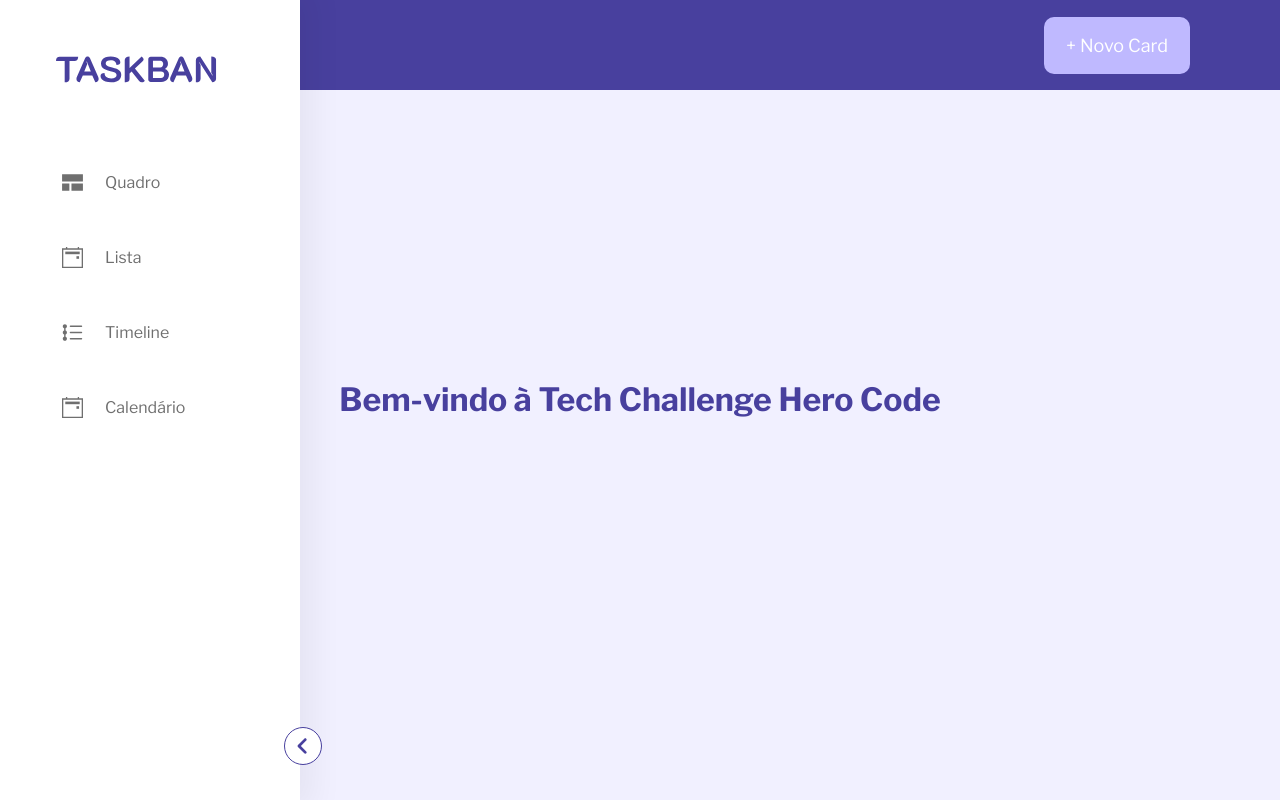
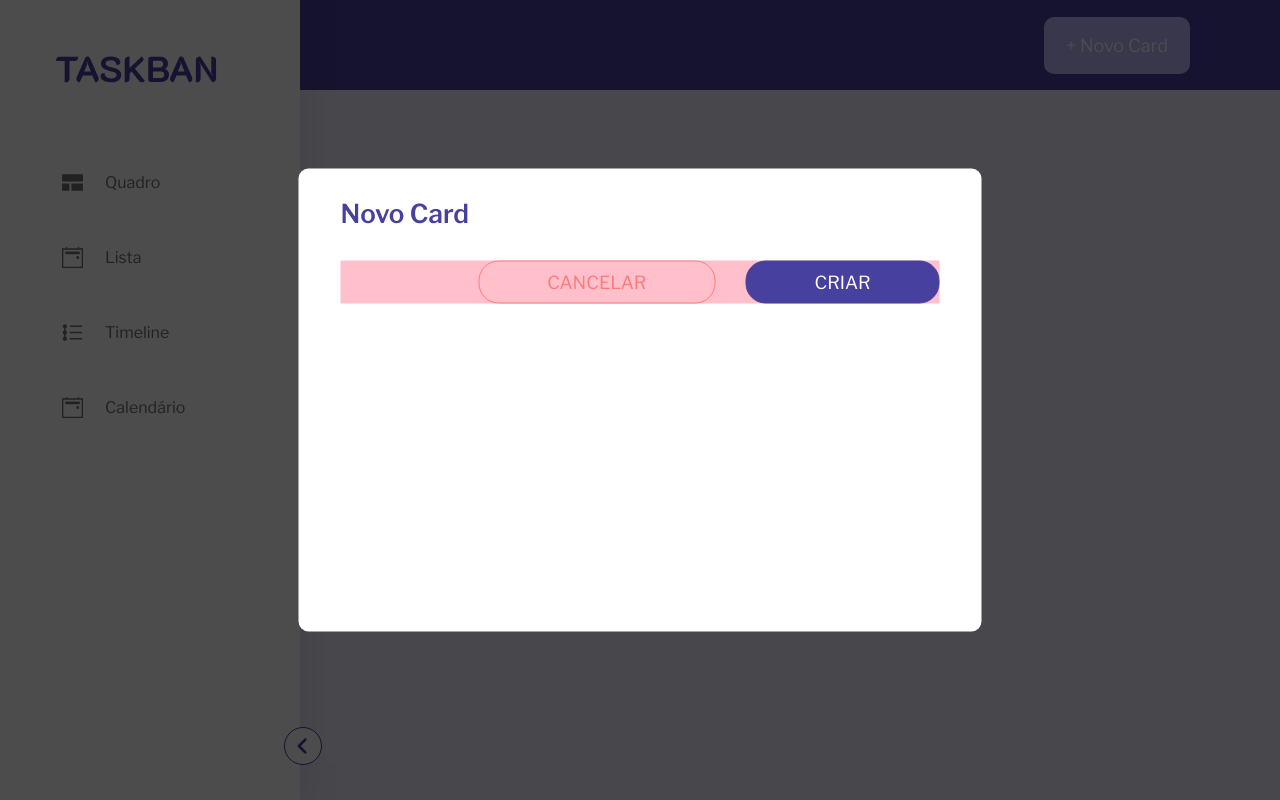
Before and after one commit to cristianmeelo/challenge-frontend-herocode-react, a React (Vite) app: page / in a window 1280 px wide. Built offline with nearby package versions, Linux system fonts and the light colour scheme.

Commit message:
:sparkles: feat: started implementations of modal

```diff
--- a/src/App.tsx
+++ b/src/App.tsx
@@ -7,6 +7,7 @@ import Timeline from './components/Timeline/Timeline';
 import Calendar from './components/Calendar/Calendar';
 import List from './components/List/List';
 import Welcome from './components/Welcome/Welcome';
+import Modal from './components/Modal/Modal';
 
 export default function App() {
   const [isSidebarOpen, setIsSidebarOpen] = useState(true);
@@ -40,6 +41,7 @@ export default function App() {
       <Header />
       <Sidebar isSidebarOpen={isSidebarOpen} toggleSidebar={toggleSidebar} selectedItem={selectedItem} handleItemClicked={handleItemClicked} />
       <DynamicContent selectedLabel={selectedItem} />
+      <Modal />
     </>
   );
 }
--- a/src/components/Board/Column/Task/TaskDeadline/TaskDeadline.tsx
+++ b/src/components/Board/Column/Task/TaskDeadline/TaskDeadline.tsx
@@ -1,4 +1,4 @@
-import formatDate from 'src/functions/formatDate';
+import formatDate from '../../../../../functions/formatDate/formatDate';
 import Clock from '../../../../Icons/Clock/Clock';
 import DoneIcon from '../../../../Icons/Done/Done';
 import * as S from './TaskDeadline.styles';
--- a/src/components/Button/Button.styles.ts
+++ b/src/components/Button/Button.styles.ts
@@ -13,7 +13,7 @@ export const Button = styled.button<ButtonProps>`
   ${({ shape }) => shape === 'rounded' && `border-radius: 20px;`}
   ${({ shape }) => shape === 'square' && `border-radius: 0.625rem;`}
 
-  ${({ variant, theme }) =>
+  ${({ variant, theme, color }) =>
     variant === 'contained'
       ? `
       background-color: ${theme.colors.primary.purple_400};
@@ -26,11 +26,23 @@ export const Button = styled.button<ButtonProps>`
       }
     `
       : `
+      padding: 0.625rem 4.25rem;
       background-color: transparent;
-      color: #3498db;
+      border: 1px solid ${
+        color === 'error'
+          ? theme.colors.semantic.error.red_200
+          : color === 'success'
+            ? theme.colors.semantic.success.green_400
+            : theme.colors.primary.purple_600
+      } ;
+      color: ${
+        color === 'error' ? theme.colors.semantic.error.red_200 : color === 'success' ? theme.colors.semantic.success.green_400 : theme.colors.neutral.white_000
+      } ;
+      background-color: ${color === 'error' ? 'transparent' : color === 'success' ? 'transparent' : theme.colors.primary.purple_600} ;
+
       &:hover {
-        background-color: #3498db;
-        color: #fff;
+        background-color: ${theme.colors.primary.purple_400};
+        color: ${theme.colors.primary.purple_600};
       }
     `}
 `;
--- a/src/components/Button/Button.tsx
+++ b/src/components/Button/Button.tsx
@@ -1,8 +1,8 @@
 import * as S from './Button.styles';
 
-const Button = ({ children, variant = 'contained', shape = 'square' }: ButtonProps) => {
+const Button = ({ children, variant = 'contained', shape = 'square', color }: ButtonProps) => {
   return (
-    <S.Button variant={variant} shape={shape}>
+    <S.Button variant={variant} shape={shape} color={color}>
       {children}
     </S.Button>
   );
--- /dev/null
+++ b/src/components/Modal/Modal.styles.ts
@@ -0,0 +1,40 @@
+import styled from '@emotion/styled';
+
+export const Overlay = styled.div`
+  position: fixed;
+  top: 0;
+  left: 0;
+  width: 100%;
+  height: 100%;
+  background-color: rgba(0, 0, 0, 0.7);
+  z-index: 999;
+`;
+
+export const ModalContainer = styled.div`
+  position: fixed;
+  top: 50%;
+  left: 50%;
+  transform: translate(-50%, -50%);
+  width: 683px;
+  height: 463px;
+  padding: 2rem 2.625rem 2.625rem 2.625rem;
+  background-color: ${(props) => props.theme.colors.neutral.white_000};
+  border-radius: 0.625rem;
+  z-index: 1000;
+`;
+
+export const ModalTitle = styled.h1`
+  color: ${(props) => props.theme.colors.primary.purple_600};
+  font-size: 1.625rem;
+  font-weight: 600;
+  text-transform: capitalize;
+  margin-bottom: 2.125rem;
+`;
+
+export const ModalActions = styled.div`
+  display: flex;
+  justify-content: end;
+  align-items: center;
+  gap: 1.875rem;
+  background-color: pink;
+`;
--- /dev/null
+++ b/src/components/Modal/Modal.tsx
@@ -0,0 +1,24 @@
+import React from 'react';
+import Button from '../Button/Button';
+import * as S from './Modal.styles';
+
+const Modal: React.FC = () => {
+  return (
+    <>
+      <S.Overlay />
+      <S.ModalContainer>
+        <S.ModalTitle>novo card</S.ModalTitle>
+        <S.ModalActions>
+          <Button shape="rounded" variant="outlined" color="error">
+            CANCELAR
+          </Button>
+          <Button shape="rounded" variant="outlined" color="secondary">
+            CRIAR
+          </Button>
+        </S.ModalActions>
+      </S.ModalContainer>
+    </>
+  );
+};
+
+export default Modal;
```
Also changed, not shown: src/components/Button/Buttons.types.d.ts (+21 -0 lines), src/functions/formatDate/formatDate.ts (renamed from src/functions/formatDate.ts).
